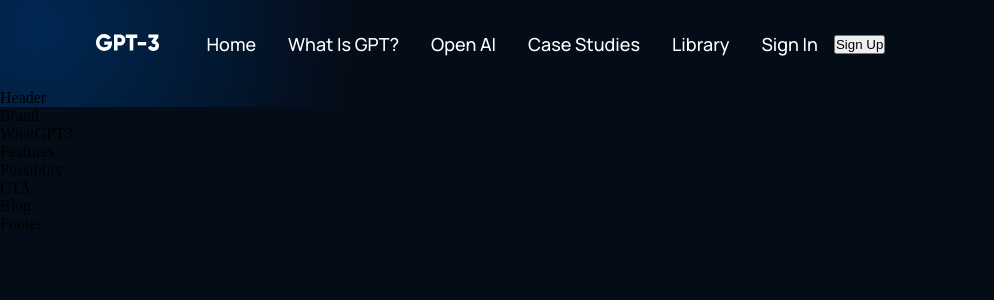
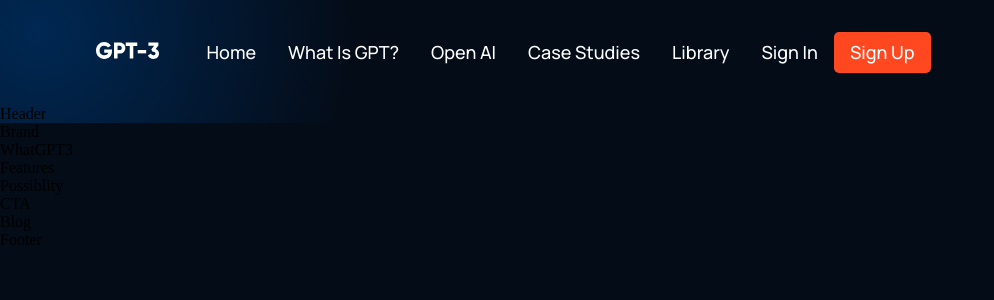
Before and after one commit to ShivanshuShekhar/GPT3-Responsive, a React (Create React App) app: page / in a window 1280 px wide. Shown: the top 300 px of the page, without its empty margins (0-994 px from the left). Built offline with nearby package versions, Linux system fonts and the light colour scheme.

Commit message:
Updated Button

```diff
--- a/src/components/navbar/navbar.css
+++ b/src/components/navbar/navbar.css
@@ -46,3 +46,20 @@
     margin: 0 1rem;
     cursor: pointer;
 }
+
+.gpt3__navbar-sign button,
+.gpt3__navbar-menu_container button {
+    padding: 0.5rem 1rem;
+    color: #fff;
+    background: #ff4820;
+    font-family: var(--font-family);
+    font-weight: 500;
+    font-size: 18px;
+    line-height: 25px;
+    left: 1153px;
+    top: 55px;
+    border-radius: 5px;
+    border: 0;
+    outline: none;
+    cursor: pointer;
+}
```
